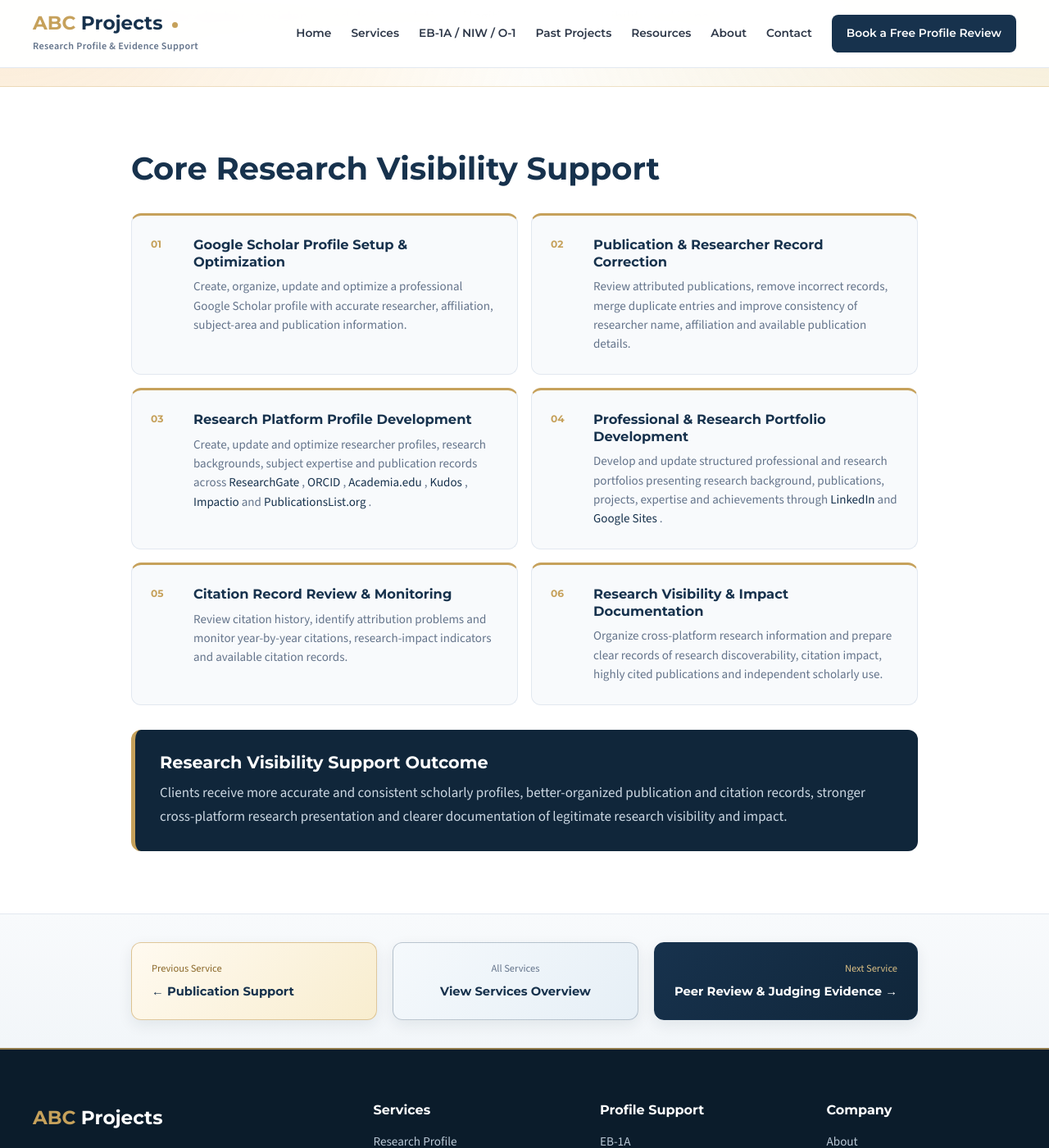
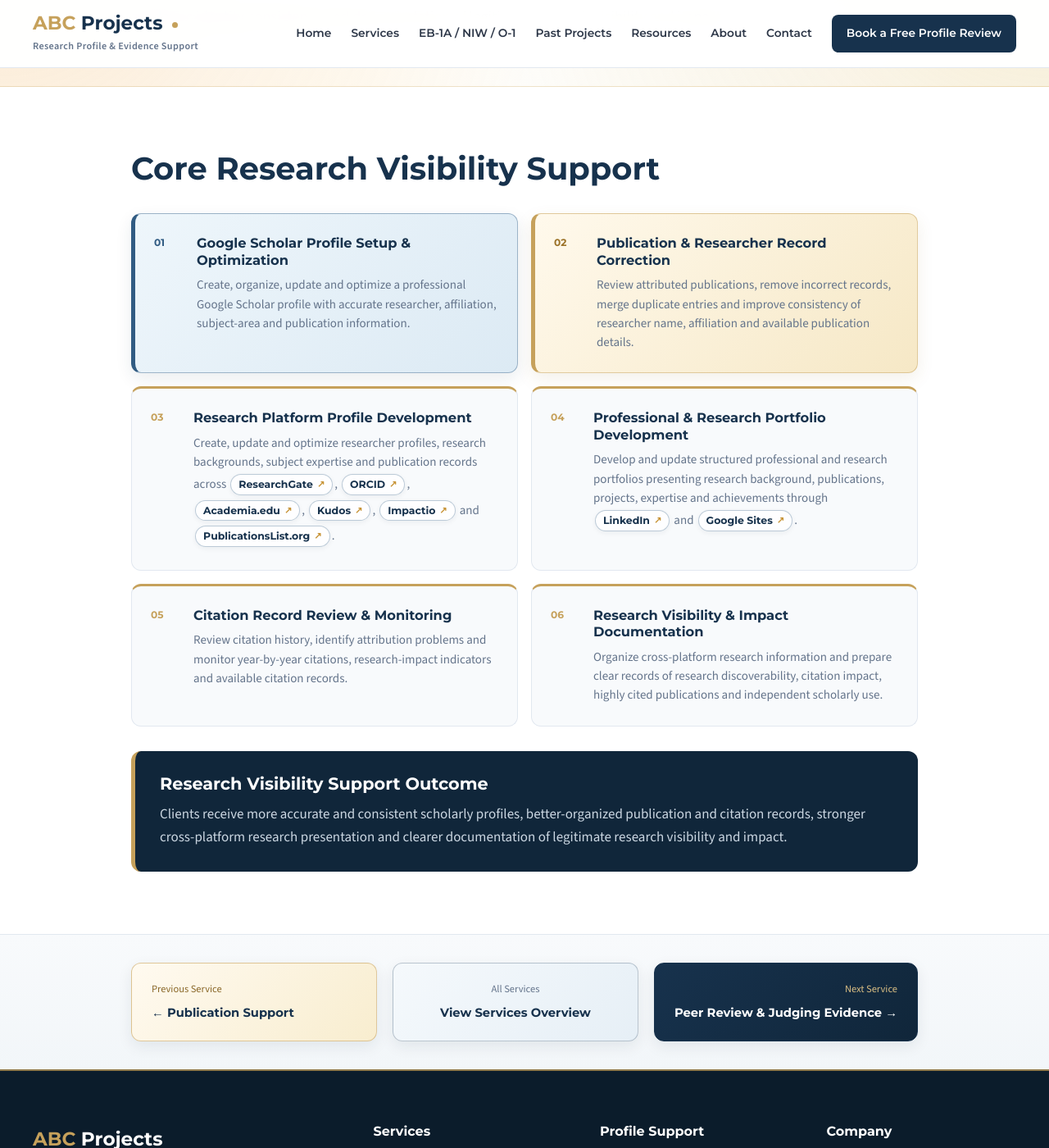
Before and after one commit to uprightpub/abcprojects, a Jekyll site: the page built from services/research-visibility/index.html, in a window 1280 px wide and 1400 px high, scrolled down 402 px. Shown: the whole window at 82% size. Built offline with Jekyll 4.4.1, drawn with Linux system fonts in a browser that asks for light colours.

Commit message:
Page update

```diff
--- a/assets/css/service-subpage.css
+++ b/assets/css/service-subpage.css
@@ -145,9 +145,10 @@
     var(--radius-md);
 
   transition:
-    transform 0.2s ease,
-    border-color 0.2s ease,
-    box-shadow 0.2s ease;
+    transform 0.25s ease,
+    border-color 0.25s ease,
+    background 0.25s ease,
+    box-shadow 0.25s ease;
 }
 
 
@@ -190,6 +191,232 @@
 
   font-size: 0.94rem;
   line-height: 1.55;
+}
+
+
+/* =========================================================
+   HIGHLIGHTED RESEARCH VISIBILITY CARDS
+   ========================================================= */
+
+/* Research-platform card */
+
+.visibility-platform-card {
+  background:
+    linear-gradient(
+      135deg,
+      #eef6fb 0%,
+      #dceaf4 100%
+    );
+
+  border:
+    1px solid rgba(49, 92, 131, 0.42);
+
+  border-left:
+    5px solid #315c83;
+
+  border-top:
+    1px solid rgba(49, 92, 131, 0.42);
+
+  box-shadow:
+    0 7px 20px rgba(23, 50, 77, 0.09);
+}
+
+
+.visibility-platform-card > span {
+  color: #315c83;
+}
+
+
+.visibility-platform-card h3 {
+  color: #17324d;
+}
+
+
+.visibility-platform-card:hover {
+  transform:
+    translateY(-6px);
+
+  background:
+    linear-gradient(
+      135deg,
+      #e2f0f8 0%,
+      #cbdfea 100%
+    );
+
+  border-color:
+    #315c83;
+
+  box-shadow:
+    0 16px 32px rgba(23, 50, 77, 0.17);
+}
+
+
+/* Professional-portfolio card */
+
+.visibility-portfolio-card {
+  background:
+    linear-gradient(
+      135deg,
+      #fff9ec 0%,
+      #f6e8c6 100%
+    );
+
+  border:
+    1px solid rgba(198, 161, 91, 0.52);
+
+  border-left:
+    5px solid var(--gold);
+
+  border-top:
+    1px solid rgba(198, 161, 91, 0.52);
+
+  box-shadow:
+    0 7px 20px rgba(138, 104, 41, 0.10);
+}
+
+
+.visibility-portfolio-card > span {
+  color: #9b7228;
+}
+
+
+.visibility-portfolio-card h3 {
+  color: var(--navy);
+}
+
+
+.visibility-portfolio-card:hover {
+  transform:
+    translateY(-6px);
+
+  background:
+    linear-gradient(
+      135deg,
+      #fff4d8 0%,
+      #efd79f 100%
+    );
+
+  border-color:
+    var(--gold);
+
+  box-shadow:
+    0 16px 32px rgba(138, 104, 41, 0.17);
+}
+
+
+/* =========================================================
+   EXTERNAL PLATFORM LINK PILLS
+   ========================================================= */
+
+.platform-link {
+  display: inline-flex;
+
+  align-items: center;
+
+  margin:
+    3px 2px;
+
+  padding:
+    3px 9px;
+
+  color:
+    var(--navy);
+
+  background:
+    rgba(255, 255, 255, 0.82);
+
+  border:
+    1px solid rgba(49, 92, 131, 0.32);
+
+  border-radius:
+    20px;
+
+  font-family:
+    "Montserrat",
+    Arial,
+    sans-serif;
+
+  font-size: 0.78rem;
+  font-weight: 700;
+
+  line-height: 1.4;
+
+  text-decoration:
+    none;
+
+  box-shadow:
+    0 2px 6px rgba(15, 35, 55, 0.06);
+
+  transition:
+    color 0.2s ease,
+    background 0.2s ease,
+    border-color 0.2s ease,
+    transform 0.2s ease,
+    box-shadow 0.2s ease;
+}
+
+
+.platform-link::after {
+  content:
+    "↗";
+
+  margin-left:
+    5px;
+
+  color:
+    var(--gold-strong);
+
+  font-size:
+    0.7rem;
+}
+
+
+.platform-link:hover {
+  color:
+    var(--white);
+
+  background:
+    var(--navy);
+
+  border-color:
+    var(--gold);
+
+  transform:
+    translateY(-2px);
+
+  box-shadow:
+    0 7px 15px rgba(15, 35, 55, 0.18);
+}
+
+
+.platform-link:hover::after {
+  color:
+    #f1d69a;
+}
+
+
+/* Gold link variation inside portfolio card */
+
+.visibility-portfolio-card
+.platform-link {
+  color:
+    #704f17;
+
+  border-color:
+    rgba(198, 161, 91, 0.55);
+}
+
+
+.visibility-portfolio-card
+.platform-link:hover {
+  color:
+    var(--white);
+
+  background:
+    #9b7228;
+
+  border-color:
+    var(--navy);
 }
 
 
@@ -238,7 +465,7 @@
 }
 
 
-/* Journal publication column */
+/* Journal-publication column */
 
 .publication-journal-column {
   background:
@@ -253,7 +480,7 @@
 }
 
 
-/* Specialized publication column */
+/* Specialized-publication column */
 
 .publication-special-column {
   background:
@@ -268,7 +495,7 @@
 }
 
 
-/* Column headings */
+/* Publication-column headings */
 
 .publication-column-heading {
   min-height: 235px;
@@ -313,7 +540,7 @@
 }
 
 
-/* Left column heading */
+/* Left publication-column heading */
 
 .publication-journal-column
 .publication-column-heading {
@@ -344,7 +571,7 @@
 }
 
 
-/* Right column heading */
+/* Right publication-column heading */
 
 .publication-special-column
 .publication-column-heading {
--- a/services/research-visibility/index.html
+++ b/services/research-visibility/index.html
@@ -2,7 +2,7 @@
 layout: default
 title: "Research Visibility & Google Scholar"
 description: "Professional support for Google Scholar, researcher profiles, scholarly visibility, citation records and research-impact documentation."
-custom_css: "/assets/css/service-subpage.css?v=2"
+custom_css: "/assets/css/service-subpage.css?v=3"
 ---
 
 <!-- =========================================================
```
